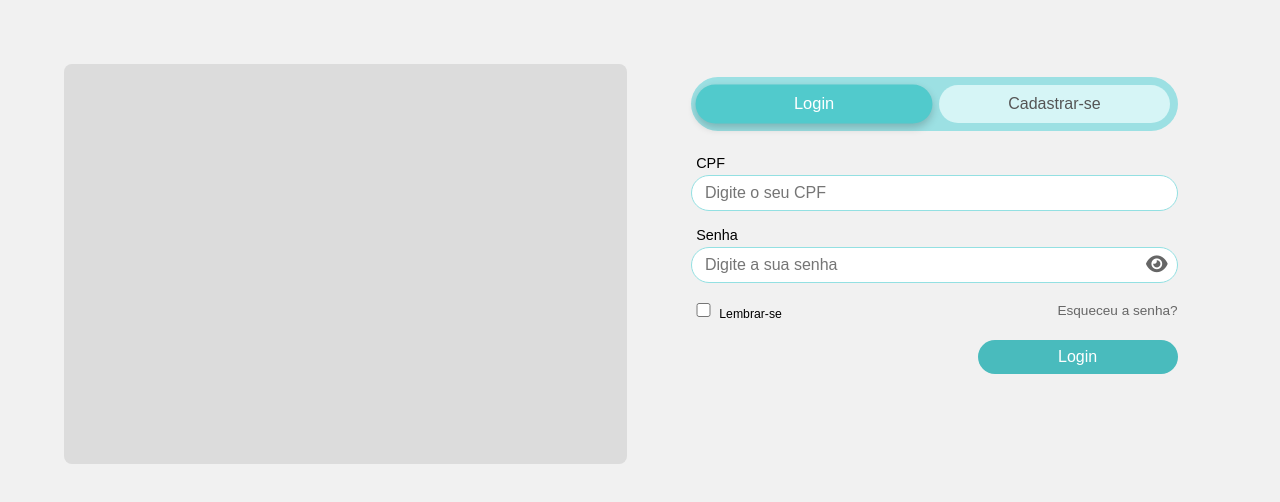
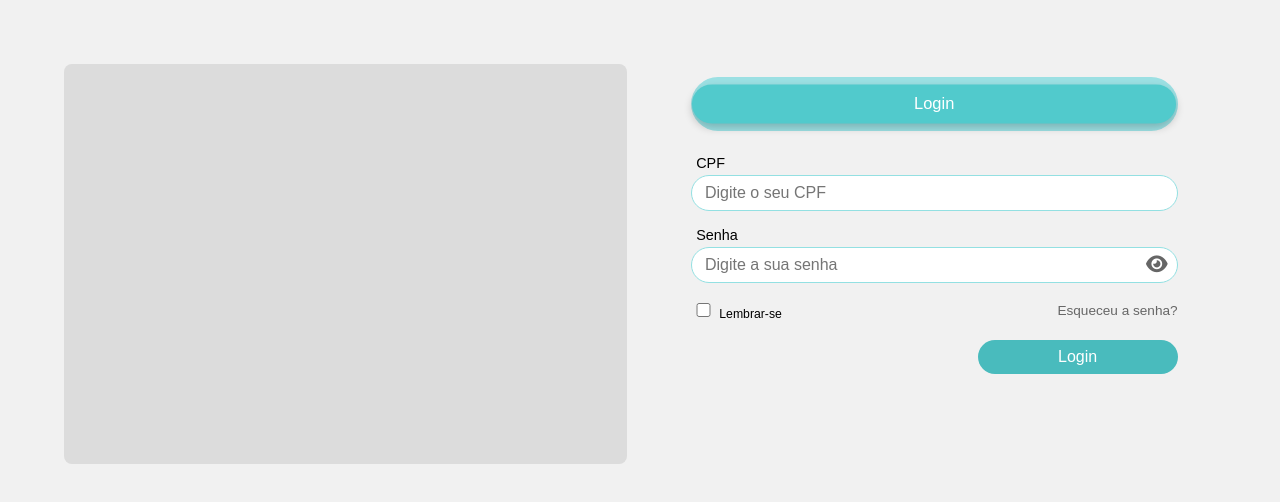
Before and after one commit to railtonmororo/projeto-PI-II, a plain HTML site: page login/login.html in a window 1280 px wide. Drawn offline with Linux system fonts and the light colour scheme.

Commit message:
Update login.html

```diff
--- a/login/login.html
+++ b/login/login.html
@@ -18,7 +18,7 @@
         <div class="caixa-direita">
             <div class="top-buttons">
                 <button id="btnLogin" class=" btn-esquerdo active" >Login</button>
-                <button class="btn-direito" onclick="location.href='../cadastro/cadastro.html'">Cadastrar-se</button>
+                <!--<button class="btn-direito" onclick="location.href='../cadastro/cadastro.html'">Cadastrar-se</button> -->
             </div>
 
             <form id="loginForm">
```
